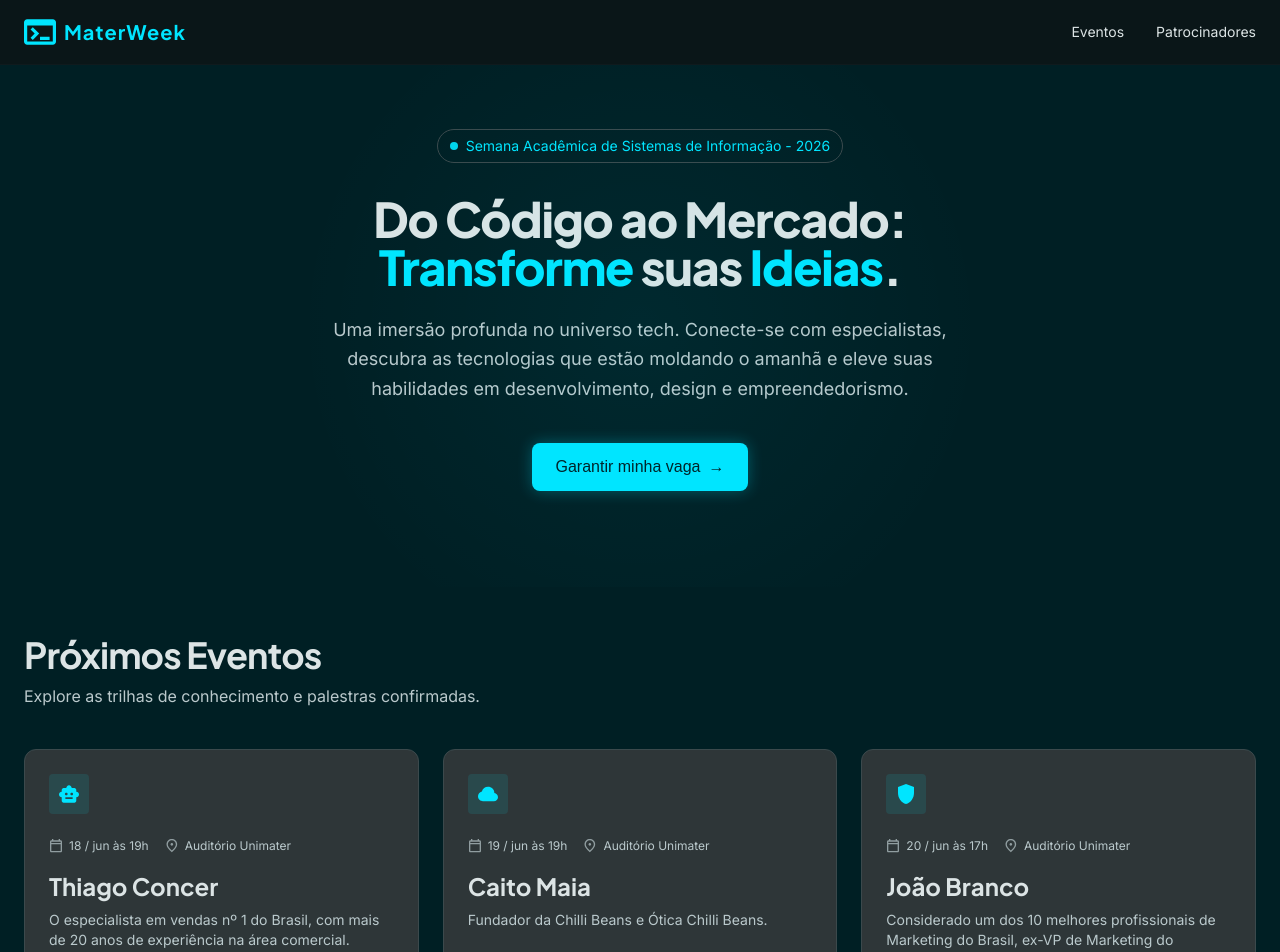
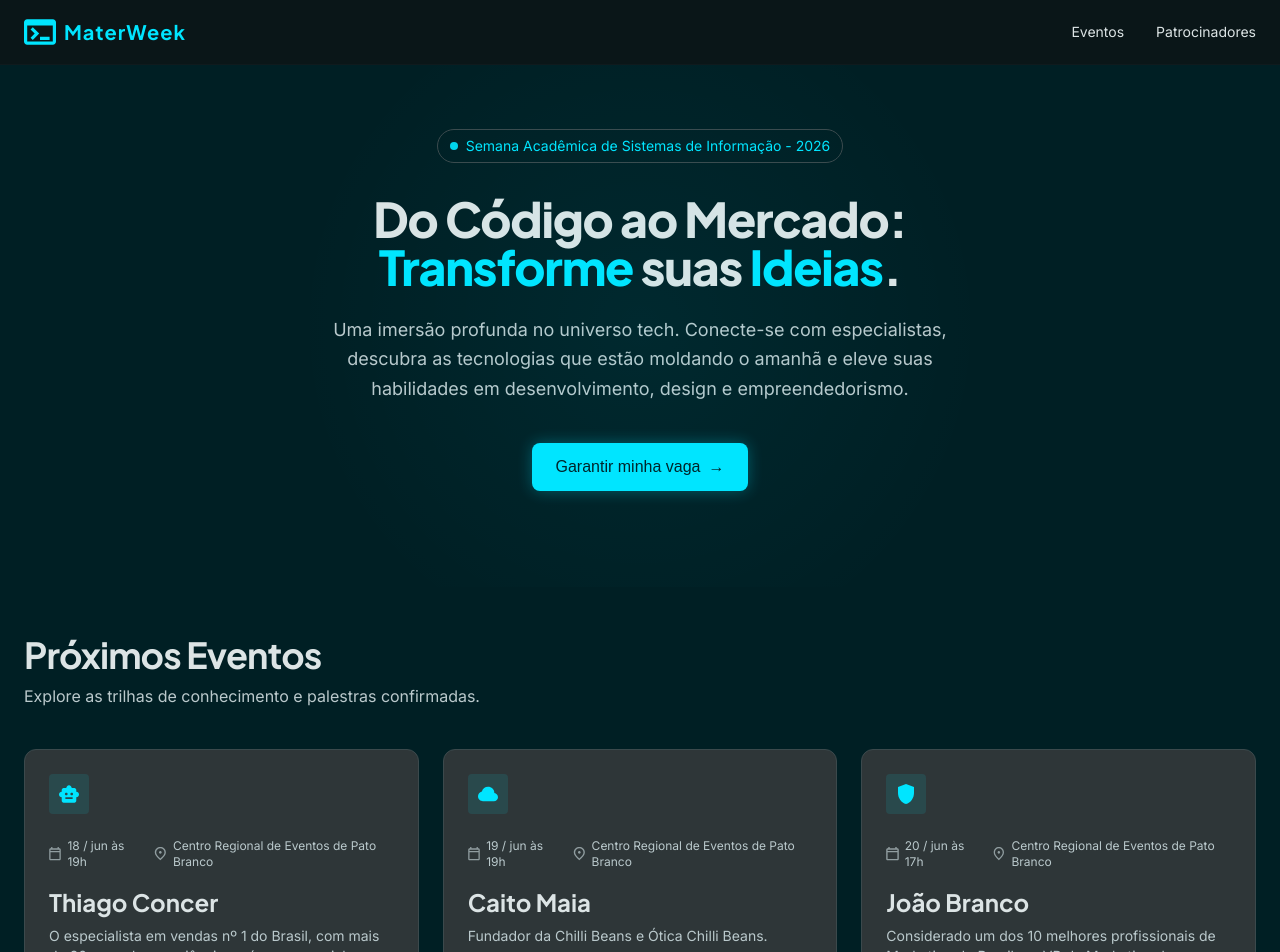
Before and after one commit to Chicosk1/MaterWeek_LP, a React (Vite) app in the folder materweek-frontend/: page / in a window 1280 px wide. Shown: the top 952 px of the page. Built offline with nearby package versions, Linux system fonts and the light colour scheme; a web font is replaced by a local one.

Commit message:
Ajuste do local de evento das palestras do sebrae

```diff
--- a/materweek-frontend/src/data/mock.ts
+++ b/materweek-frontend/src/data/mock.ts
@@ -9,7 +9,7 @@ export const mockEvents: EventItem[] = [
     id: '1',
     iconUrl: roboIcon,
     date: '18 / jun às 19h',
-    location: 'Auditório Unimater',
+    location: 'Centro Regional de Eventos de Pato Branco',
     title: 'Thiago Concer',
     description: 'O especialista em vendas nº 1 do Brasil, com mais de 20 anos de experiência na área comercial.',
     linkUrl: 'https://sebraepr.com.br/lp/feirapatobranco/?srsltid=AfmBOorE1gDLNUq27jZqCCrofJTaI-5lkfUOF8BEopR51s9hQvUR_PJK#inscreva-se',
@@ -18,7 +18,7 @@ export const mockEvents: EventItem[] = [
     id: '2',
     iconUrl: nuvemIcon,
     date: '19 / jun às 19h',
-    location: 'Auditório Unimater',
+    location: 'Centro Regional de Eventos de Pato Branco',
     title: 'Caito Maia',
     description: 'Fundador da Chilli Beans e Ótica Chilli Beans.',
     linkUrl: 'https://sebraepr.com.br/lp/feirapatobranco/?srsltid=AfmBOorE1gDLNUq27jZqCCrofJTaI-5lkfUOF8BEopR51s9hQvUR_PJK#inscreva-se',
@@ -27,7 +27,7 @@ export const mockEvents: EventItem[] = [
     id: '3',
     iconUrl: escudoIcon,
     date: '20 / jun às 17h',
-    location: 'Auditório Unimater',
+    location: 'Centro Regional de Eventos de Pato Branco',
     title: 'João Branco',
     description: 'Considerado um dos 10 melhores profissionais de Marketing do Brasil, ex-VP de Marketing do McDonald\'s.',
     linkUrl: 'https://sebraepr.com.br/lp/feirapatobranco/?srsltid=AfmBOorE1gDLNUq27jZqCCrofJTaI-5lkfUOF8BEopR51s9hQvUR_PJK#inscreva-se',
```
